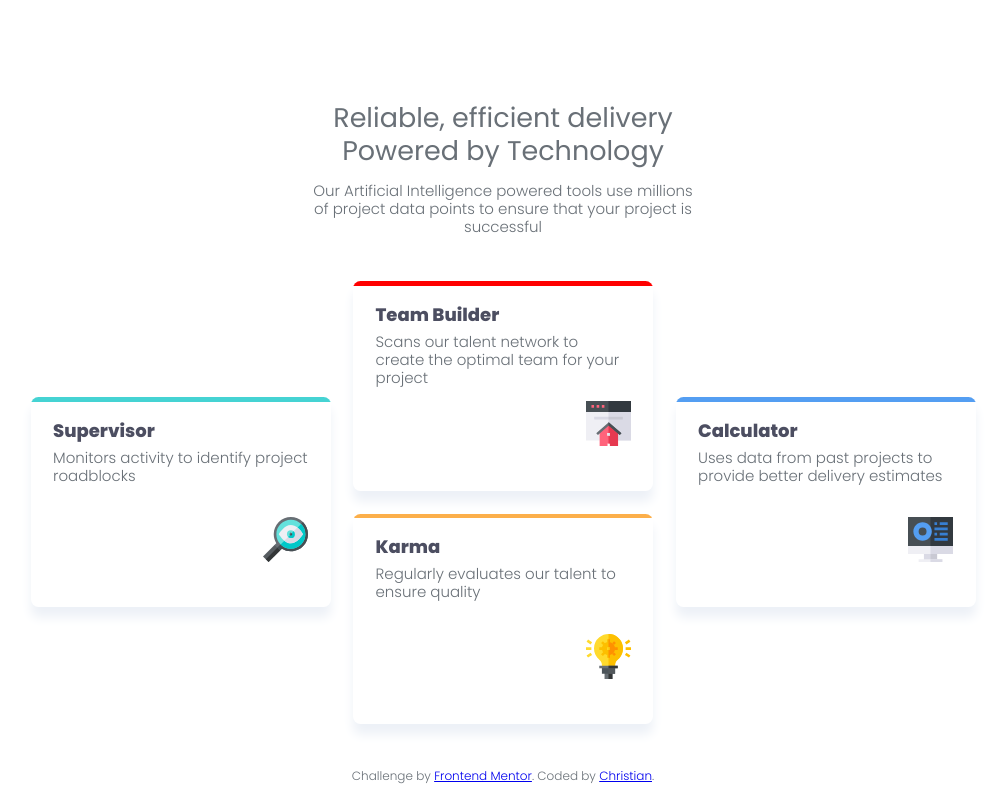
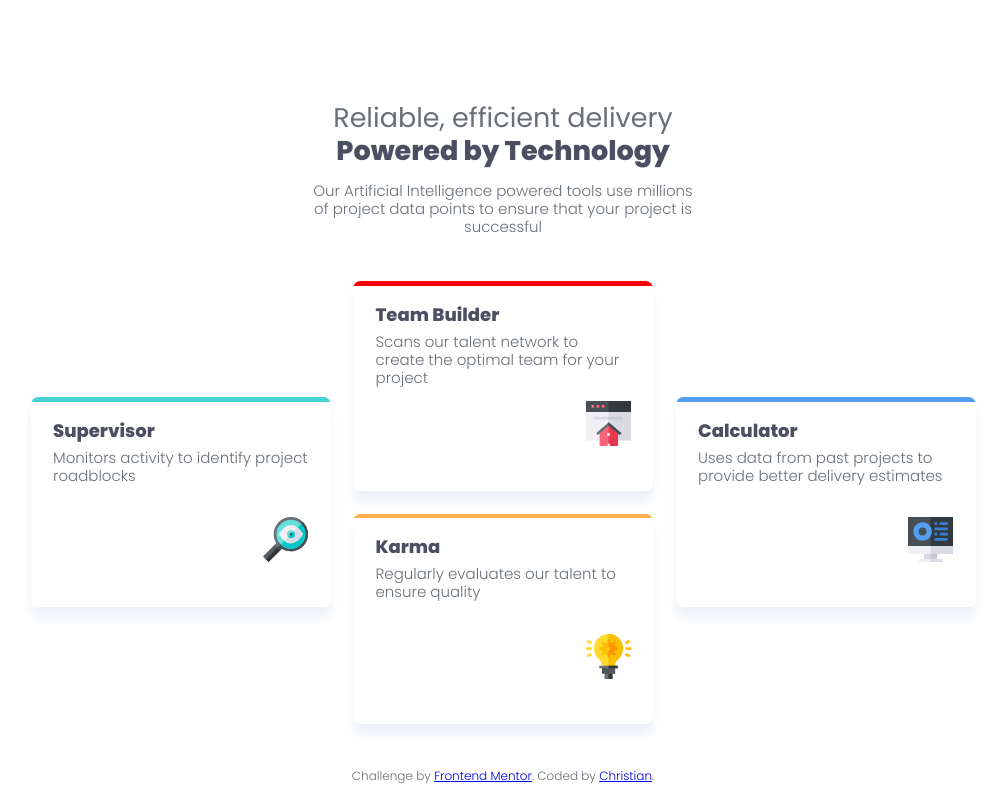
Before and after one commit to Christian-Emmanuel5/four-card-feature-section, a plain HTML site: page index.html in a window 1280 px wide. Shown: the whole page, without its empty margins (137-1143 px from the left). Drawn offline with Linux system fonts and the light colour scheme; a web font is replaced by a local one.

Commit message:
solved erong font weight on intro span

```diff
--- a/style.css
+++ b/style.css
@@ -41,7 +41,7 @@ div {
   font-weight: normal;
 }
 
-.hero span {
+.intro span {
   font-weight: 800;
   color: hsl(234, 12%, 34%);
 }
```
